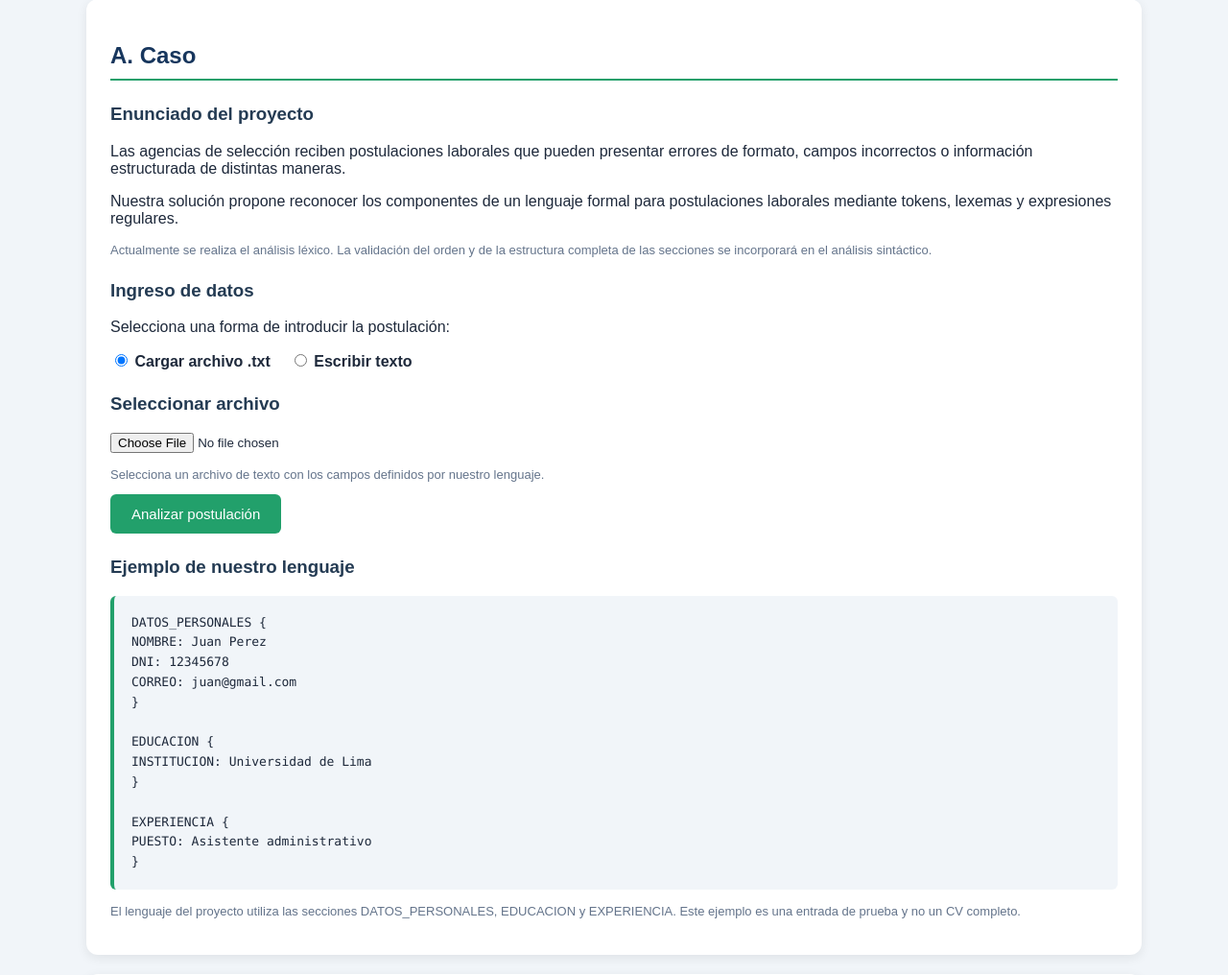
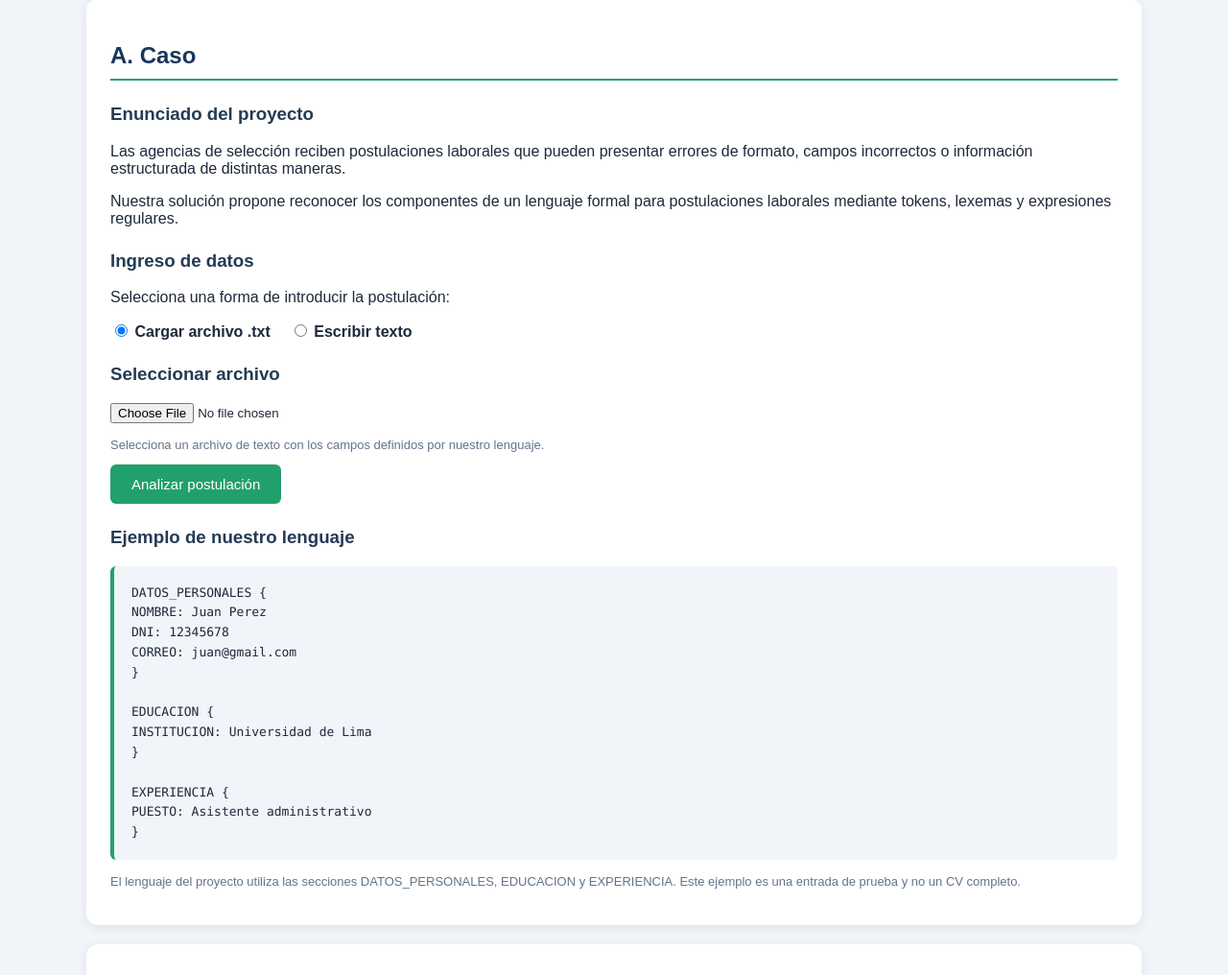
Before and after one commit to yhonathanchi/Analizador-de-Postulaciones, a Flask app: page / in a window 1280 px wide. Shown: the part 205-1221 px from the top of the page at 96% size. Run offline with Flask 3, Linux system fonts and the light colour scheme.

Commit message:
Actualizar interfaz del analizador

```diff
--- a/templates/index.html
+++ b/templates/index.html
@@ -33,13 +33,6 @@
           formal para postulaciones laborales mediante tokens, lexemas y
           expresiones regulares.
         </p>
-
-        <p class="aviso">
-          Actualmente se realiza el análisis léxico. La validación del orden y
-          de la estructura completa de las secciones se incorporará en el
-          análisis sintáctico.
-        </p>
-
         <h3>Ingreso de datos</h3>
 
         <p>Selecciona una forma de introducir la postulación:</p>
```
